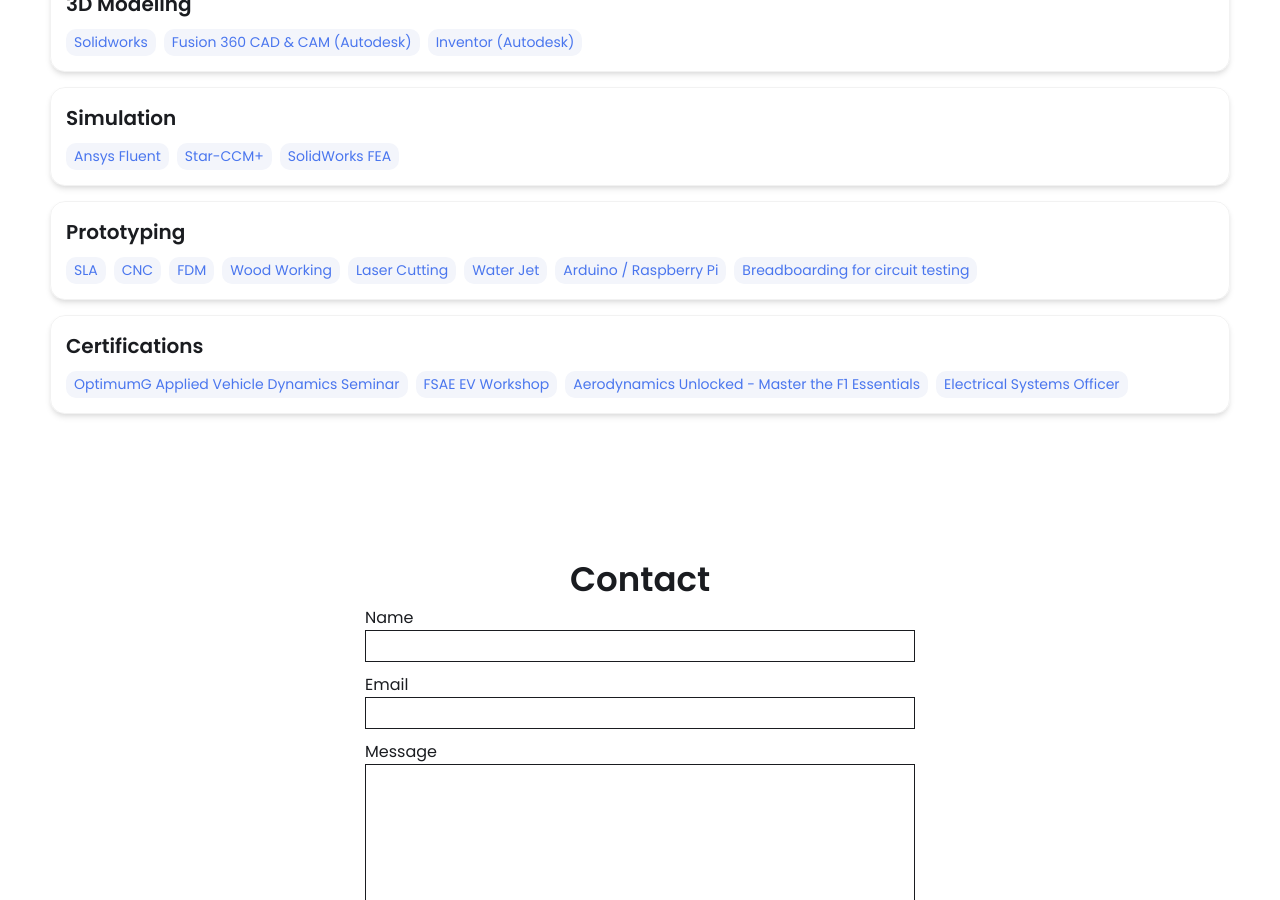
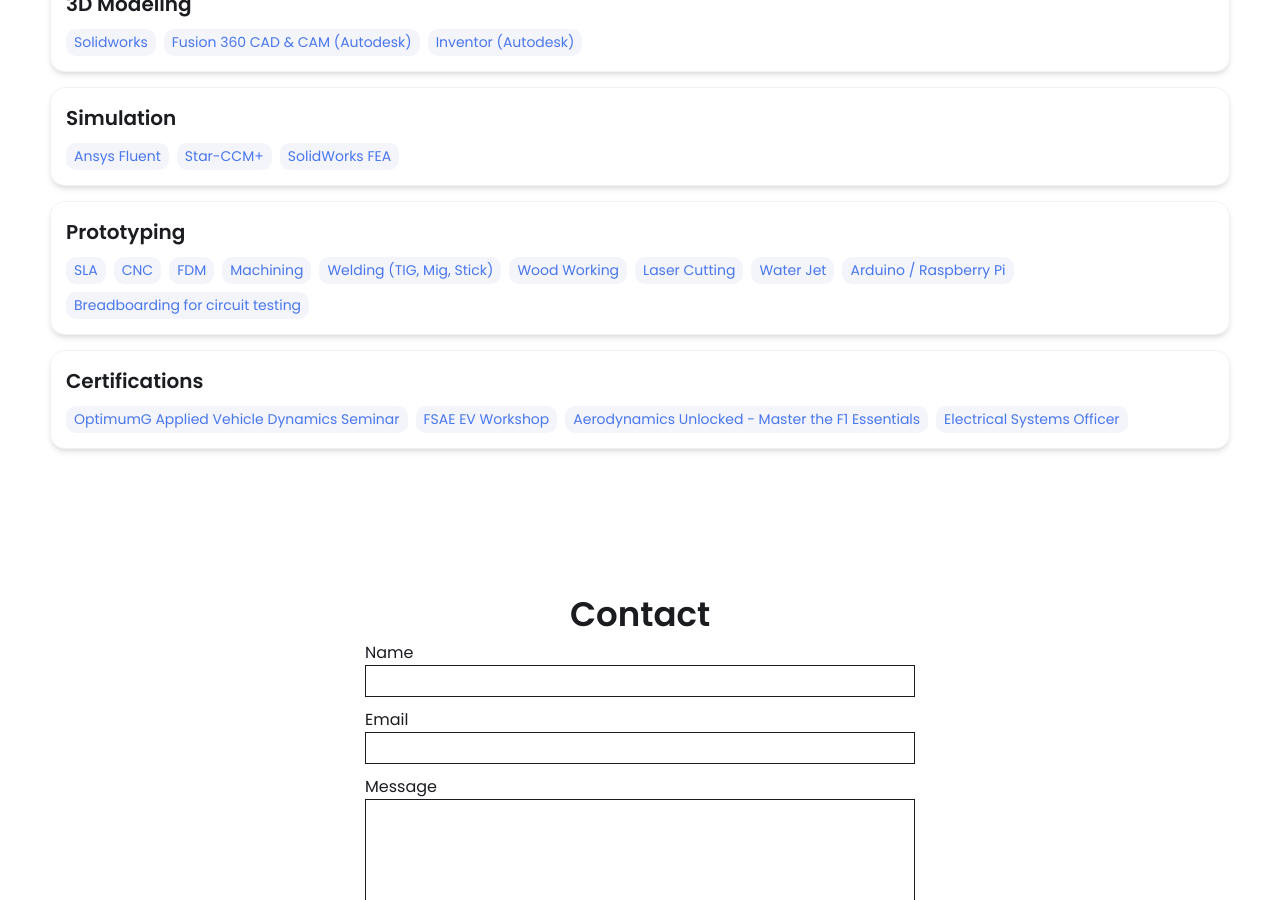
Before and after one commit to johnkim153/johnkim153.github.io, a Jekyll site: the page built from index.html, in a window 1280 px wide and 900 px high, scrolled down 1719 px. Built offline with Jekyll 4.4.1, drawn with Linux system fonts in a browser that asks for light colours.

Commit message:
Update _config.yml

```diff
--- a/_config.yml
+++ b/_config.yml
@@ -60,6 +60,8 @@
     - SLA
     - CNC
     - FDM
+    - Machining
+    - Welding (TIG, Mig, Stick)
     - Wood Working
     - Laser Cutting
     - Water Jet
```
